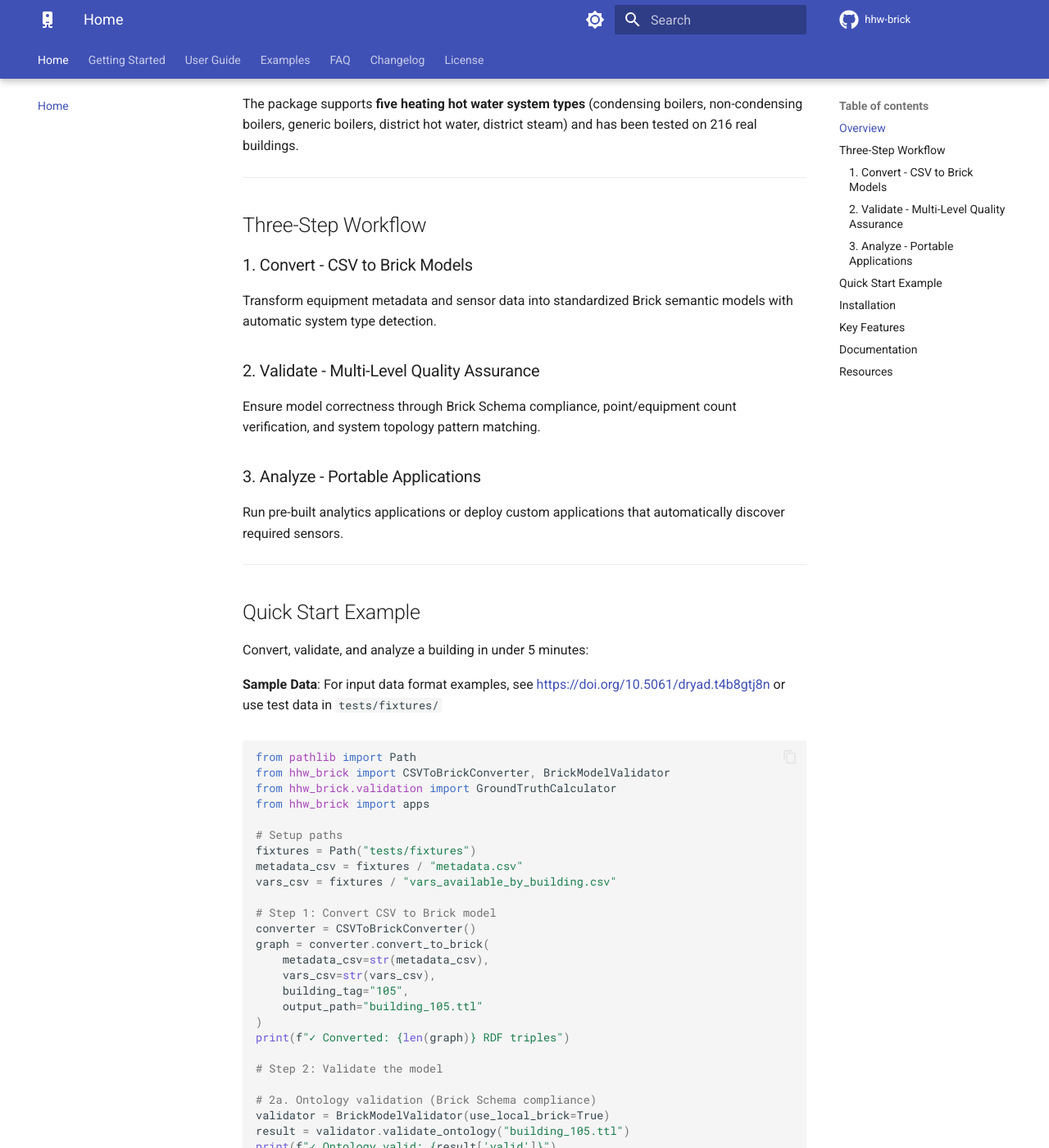
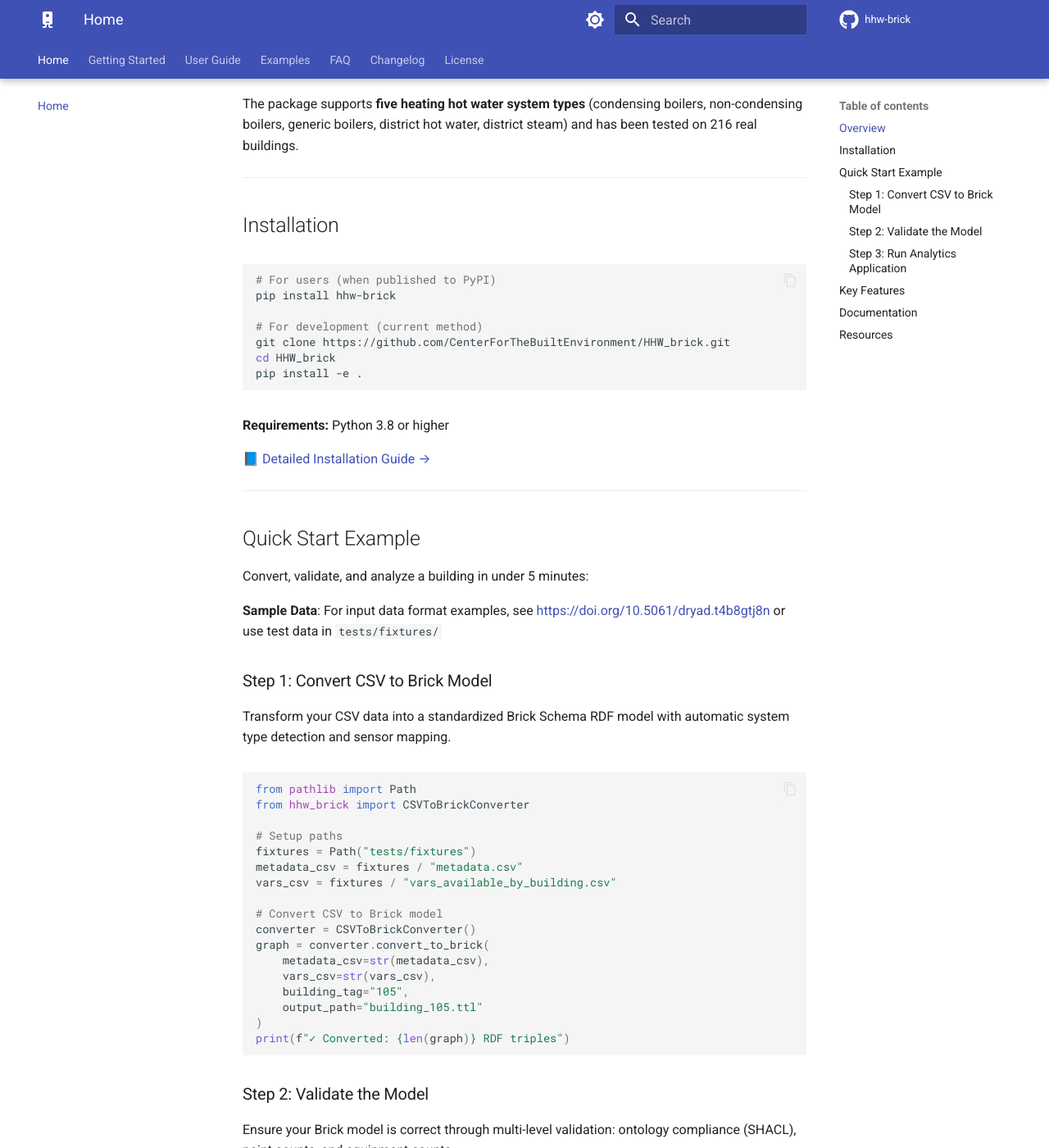
Before and after one commit to CenterForTheBuiltEnvironment/HHW_brick, an MkDocs documentation site: the page built from docs/index.md, in a window 1280 px wide and 1400 px high, scrolled down 1029 px. Shown: the whole window at 82% size. Built offline with MkDocs 1.6.1 and Material for MkDocs 9.7.7, drawn with Linux system fonts in a browser that asks for light colours; comment, search, counter and statistics services are not loaded; the version menu is left out; some of the changed text lies outside the part shown.

Commit message:
Improve homepage structure and Quick Start example - Move Installation section before Quick Start (better flow) - Split Quick Start into 3 separate code blocks (one per step) - Add descriptive text for each step:   * Step 1: Convert - explains transformation and auto-detection   * Step 2: Validate - explains multi-level validation   * Step 3: Run Analytics - explains portable apps and SPARQL - Each step now has its own heading and explanation - Code is more readable and easier to follow

````diff
--- a/docs/index.md
+++ b/docs/index.md
@@ -43,16 +43,21 @@ The package supports **five heating hot water system types** (condensing boilers
 
 ---
 
-## Three-Step Workflow
+## Installation
 
-### 1. Convert - CSV to Brick Models
-Transform equipment metadata and sensor data into standardized Brick semantic models with automatic system type detection.
+```bash
+# For users (when published to PyPI)
+pip install hhw-brick
 
-### 2. Validate - Multi-Level Quality Assurance
-Ensure model correctness through Brick Schema compliance, point/equipment count verification, and system topology pattern matching.
+# For development (current method)
+git clone https://github.com/CenterForTheBuiltEnvironment/HHW_brick.git
+cd HHW_brick
+pip install -e .
+```
 
-### 3. Analyze - Portable Applications
-Run pre-built analytics applications or deploy custom applications that automatically discover required sensors.
+**Requirements:** Python 3.8 or higher
+
+[📘 Detailed Installation Guide →](getting-started/installation/)
 
 ---
 
@@ -62,18 +67,20 @@ Convert, validate, and analyze a building in under 5 minutes:
 
 **Sample Data**: For input data format examples, see [https://doi.org/10.5061/dryad.t4b8gtj8n](https://doi.org/10.5061/dryad.t4b8gtj8n) or use test data in `tests/fixtures/`
 
+### Step 1: Convert CSV to Brick Model
+
+Transform your CSV data into a standardized Brick Schema RDF model with automatic system type detection and sensor mapping.
+
 ```python
 from pathlib import Path
-from hhw_brick import CSVToBrickConverter, BrickModelValidator
-from hhw_brick.validation import GroundTruthCalculator
-from hhw_brick import apps
+from hhw_brick import CSVToBrickConverter
 
 # Setup paths
 fixtures = Path("tests/fixtures")
 metadata_csv = fixtures / "metadata.csv"
 vars_csv = fixtures / "vars_available_by_building.csv"
 
-# Step 1: Convert CSV to Brick model
+# Convert CSV to Brick model
 converter = CSVToBrickConverter()
 graph = converter.convert_to_brick(
     metadata_csv=str(metadata_csv),
@@ -82,8 +89,15 @@ graph = converter.convert_to_brick(
     output_path="building_105.ttl"
 )
 print(f"✓ Converted: {len(graph)} RDF triples")
+```
 
-# Step 2: Validate the model
+### Step 2: Validate the Model
+
+Ensure your Brick model is correct through multi-level validation: ontology compliance (SHACL), point counts, and equipment counts.
+
+```python
+from hhw_brick import BrickModelValidator
+from hhw_brick.validation import GroundTruthCalculator
 
 # 2a. Ontology validation (Brick Schema compliance)
 validator = BrickModelValidator(use_local_brick=True)
@@ -106,15 +120,23 @@ print(f"✓ Point count match: {point_result['match']}")
 # 2d. Validate equipment counts
 equip_result = validator.validate_equipment_count("building_105.ttl")
 print(f"✓ Equipment match: {equip_result.get('overall_success', False)}")
+```
 
-# Step 3: Run analytics application
+### Step 3: Run Analytics Application
+
+Deploy portable analytics that automatically discover required sensors using SPARQL queries. Save configuration templates for easy customization.
+
+```python
+from hhw_brick import apps
+import yaml
+
+# Load application
 app = apps.load_app("secondary_loop_temp_diff")
 
 # Check if building qualifies
 qualified = app.qualify("building_105.ttl")
 if qualified:
     # Get and save default config template
-    import yaml
     config = apps.get_default_config("secondary_loop_temp_diff")
 
     # Save config template for easy editing
@@ -141,23 +163,6 @@ if qualified:
 
 ---
 
-## Installation
-
-```bash
-# For users (when published to PyPI)
-pip install hhw-brick
-
-# For development (current method)
-git clone https://github.com/CenterForTheBuiltEnvironment/HHW_brick.git
-cd HHW_brick
-pip install -e .
-```
-
-**Requirements:** Python 3.8 or higher
-
-[📘 Detailed Installation Guide →](getting-started/installation/)
-
----
 
 ## Key Features
 
````
